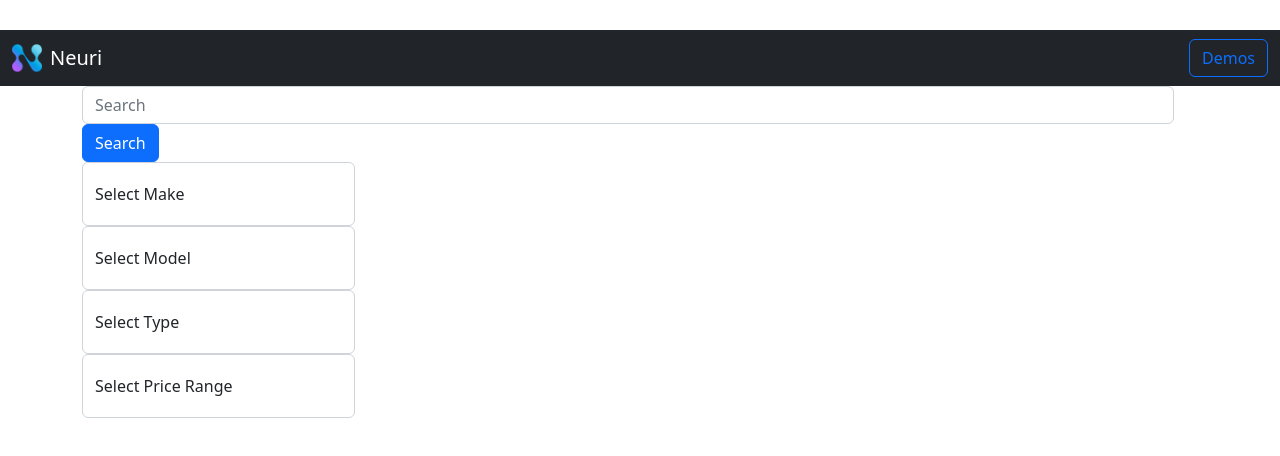
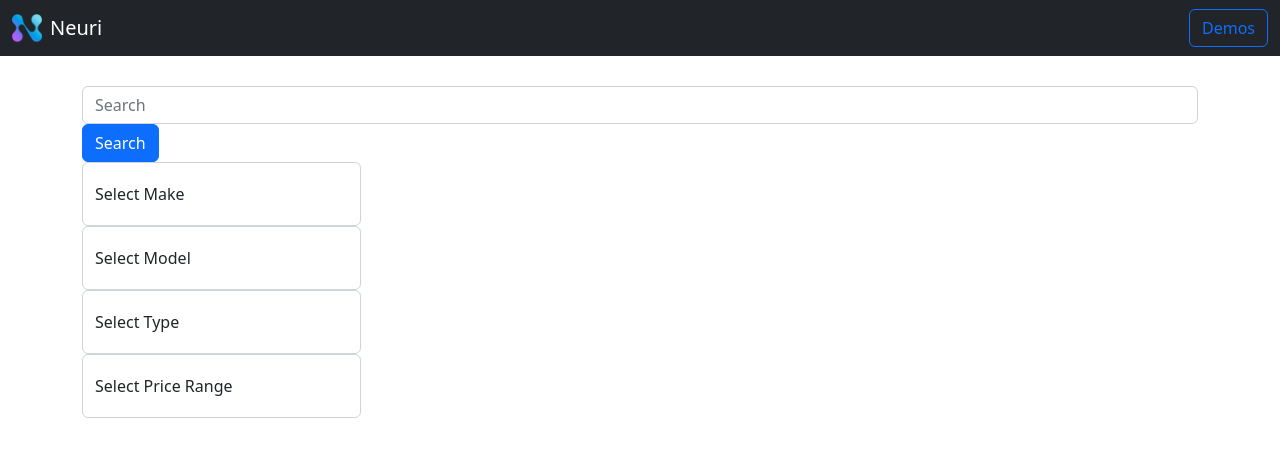
Before and after one commit to Neuri-ai/neuri-demos, a React (Create React App) app: page /demos/product-filter in a window 1280 px wide. Shown: the top 456 px of the page. Built offline with nearby package versions, Linux system fonts and the light colour scheme.

Commit message:
visual fix

```diff
--- a/src/pages/FormFill/index.jsx
+++ b/src/pages/FormFill/index.jsx
@@ -2,11 +2,7 @@ import './style.css';
 
 const FormFill = () => {
     return (
-        <div>
-
-            <section>
-
-                    <section class="car">
+        <section className="car">
             <form className="car-renta">
                 <label>
                     <p>Pick up location</p>
@@ -17,9 +13,9 @@ const FormFill = () => {
                     <p>Drop off location</p>
                     <input placeholder="Same as pick up location" type="text"></input>
                 </label>
-                            <article class="pick">
+                <article className="pick">
 
-                                <div class="off"> <label>
+                    <div className="off"> <label>
                         <p>Pick up Date</p>
                         <input type="date"></input>
                     </label>
@@ -28,7 +24,7 @@ const FormFill = () => {
                             <input type="time"></input>
                         </label>
                     </div>
-                                <div class="off">
+                    <div className="off">
                         <label>
                             <p>Drop off Date</p>
                             <input type="date"></input>
@@ -41,9 +37,6 @@ const FormFill = () => {
                 </article>
             </form>
         </section>
-            </section>
-
-                </div>
     )
 }
 export default FormFill
--- a/src/pages/FormFill/style.css
+++ b/src/pages/FormFill/style.css
@@ -1,22 +1,64 @@
- *{max-width:100%;
-    box-sizing:border-box;height: auto;}
+input {
+  height: rem;
+  width: 85vw;
+  background: rgb(253, 253, 253);
+  border: none;
+  border-radius: 5px;
+  padding: 10px;
+}
+
+p {
+  font-size: 1rem;
+  margin: 10px 5px;
+}
 
 
-    input{height: rem;width: 85vw;background: rgb(253, 253, 253);border:none;border-radius: 5px;padding: 10px;}
+select {
+  margin: 0px 5px;
+  background: white;
+  height: 4rem;
+  border: none;
+  border-radius: 5px;
+}
 
-    p{font-size:1rem;margin: 10px 5px;}
+p {
+  color: white;
+}
 
+/*car car car car car car car car*/
+.car {
+  width: 90vw;
+  height: 450px;
+  background: purple;
+  border-radius: 5px;
+  transition: .5s;
+  margin: 30px auto;
+}
 
-    select{margin: 0px 5px;background: white;height: 4rem;border:none;border-radius: 5px;}
+.pick input {
+  width: 40vw;
+  margin: 10px;
+}
 
-    p{color: white;}
+.off {
+  display: flex;
+  flex-direction: row;
+  justify-content: space-between;
+  align-items: flex-end;
+}
 
-    /*car car car car car car car car*/
-    .car{width: 90vw;height:450px;background: purple;border-radius: 5px;transition:.5s;margin: 30px auto;}
+.car button {
+  background: gold;
+  width: 85vw;
+  height: 2rem;
+  border: none;
+  border-radius: 5px;
+  color: black;
+  font-size: 1rem;
+  font-weight: 500;
+  text-transform: uppercase
+}
 
-    .pick input{width: 40vw;margin: 10px;}
-    .off{display:flex;flex-direction:row;justify-content:space-between;align-items:flex-end;}
-    .car button{background: gold;width:85vw;height:2rem;border:none;border-radius: 5px;color: black;font-size:1rem;font-weight:500;text-transform:uppercase}
-    .car-renta{
-      padding: 2em;
-    }
+.car-renta {
+  padding: 2em;
+}
--- a/src/pages/ProductFilter/index.jsx
+++ b/src/pages/ProductFilter/index.jsx
@@ -1,48 +1,128 @@
+import { useState, useEffect } from 'react';
 import './style.css';
 
 
+const initialSate = [
+	{
+		make: "Gibson",
+		model: "Les Paul",
+		type: "Electric",
+		price: "$3,000",
+		image:
+			"http://www.sweetwater.com/images/items/120/LPST5HTHDCH-medium.jpg?9782bd"
+	},
+	{
+		make: "Gibson",
+		model: "SG",
+		type: "Electric",
+		price: "$1,500",
+		image: "http://www.sweetwater.com/images/items/120/SGSEBCH-medium.jpg?e69cfe"
+	},
+	{
+		make: "Fender",
+		model: "Telecaster",
+		type: "Electric",
+		price: "$2,000",
+		image:
+			"http://www.sweetwater.com/images/items/120/TelePLMPHB-medium.jpg?28e48b"
+	},
+	{
+		make: "Fender",
+		model: "Stratocaster",
+		type: "Electric",
+		price: "$2,000",
+		image:
+			"http://www.sweetwater.com/images/items/120/StratAMM3SB2-medium.jpg?dfd0a9"
+	},
+	{
+		make: "Gretsch",
+		model: "White Falcon",
+		type: "Electric",
+		price: "$5,000",
+		image:
+			"http://www.sweetwater.com/images/items/120/G613655GE-medium.jpg?9bfb0e"
+	},
+	{
+		make: "Paul Reed Smith",
+		model: "Custom 24",
+		type: "Electric",
+		price: "$5,000",
+		image:
+			"http://www.sweetwater.com/images/items/120/HBII10BGWB-medium.jpg?982763"
+	},
+	{
+		make: "Gibson",
+		model: "Hummingbird",
+		type: "Acoustic",
+		price: "$2,500",
+		image: "http://www.sweetwater.com/images/items/120/SSHBHCNP-medium.jpg?11fbea"
+	}
+];
+
+
 const ProductFilter = () => {
-    return(
-    <div class="container">
-	<div class="row" id="search">
-		<form id="search-form" action="" method="POST" enctype="multipart/form-data">
-			<div class="form-group col-xs-9">
-				<input class="form-control" type="text" placeholder="Search" />
+
+	const [data, setData] = useState(initialSate)
+
+
+	useEffect(() => {
+		if(data){
+			data.map((data, key) => {
+				let make = initialSate[key].make
+				let model = initialSate[key].model
+				let type = initialSate[key].type
+				let price = initialSate[key].price
+				let image = initialSate[key].image;
+				var rawPrice = price.replace("$", "")
+				var rawPrice = parseInt(rawPrice.replace(",", ""))
+
+				console.log(make)
+			})
+		}
+	}, [data])
+
+
+	return (
+		<div className="container product-filter-container">
+			<div className="row" id="search">
+				<form id="search-form" action="" method="POST" encType="multipart/form-data">
+					<div className="form-group col-xs-9">
+						<input className="form-control" type="text" placeholder="Search" />
 					</div>
-			<div class="form-group col-xs-3">
-				<button type="submit" class="btn btn-block btn-primary">Search</button>
+					<div className="form-group col-xs-3">
+						<button type="submit" className="btn btn-block btn-primary">Search</button>
 					</div>
 				</form>
 			</div>
-	<div class="row" id="filter">
+			<div className="row" id="filter">
 				<form>
-			<div class="form-group col-sm-3 col-xs-6">
-				<select data-filter="make" class="filter-make filter form-control">
+					<div className="form-group col-sm-3 col-xs-6">
+						<select data-filter="make" className="filter-make filter form-control">
 							<option value="">Select Make</option>
 							<option value="">Show All</option>
 						</select>
 					</div>
-			<div class="form-group col-sm-3 col-xs-6">
-				<select data-filter="model" class="filter-model filter form-control">
+					<div className="form-group col-sm-3 col-xs-6">
+						<select data-filter="model" className="filter-model filter form-control">
 							<option value="">Select Model</option>
 							<option value="">Show All</option>
 						</select>
 					</div>
-			<div class="form-group col-sm-3 col-xs-6">
-				<select data-filter="type" class="filter-type filter form-control">
+					<div className="form-group col-sm-3 col-xs-6">
+						<select data-filter="type" className="filter-type filter form-control">
 							<option value="">Select Type</option>
 							<option value="">Show All</option>
 						</select>
 					</div>
-			<div class="form-group col-sm-3 col-xs-6">
-				<select data-filter="price" class="filter-price filter form-control">
+					<div className="form-group col-sm-3 col-xs-6">
+						<select data-filter="price" className="filter-price filter form-control">
 							<option value="">Select Price Range</option>
 							<option value="">Show All</option>
 						</select>
 					</div>
 				</form>
 			</div>
-	<div class="row" id="products">
+			<div className="row" id="products">
 
 			</div>
 		</div>
--- a/src/pages/ProductFilter/style.css
+++ b/src/pages/ProductFilter/style.css
@@ -1,6 +1,3 @@
-body {
-	padding-top: 30px;
-}
 .product {
 	margin-bottom: 30px;
 }
@@ -11,3 +8,7 @@ body {
 .product img {
 	margin-bottom: 10px;
 }
+
+.product-filter-container{
+	padding: 30px;
+}
```
Lines whose indentation alone changed are shown as unchanged.
